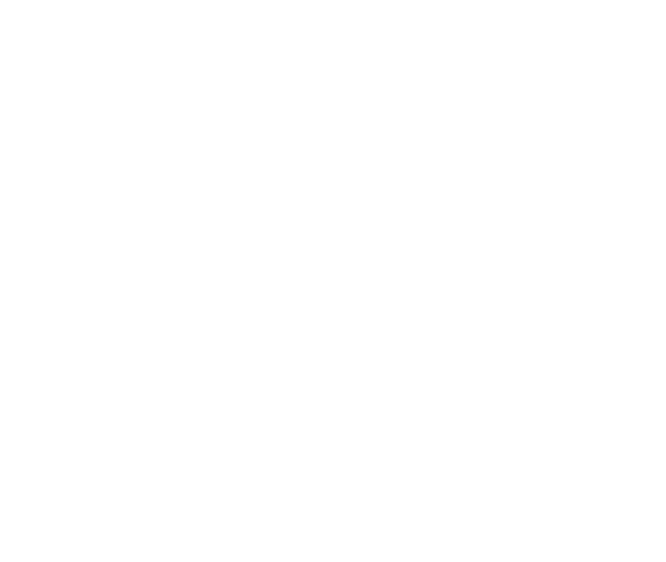
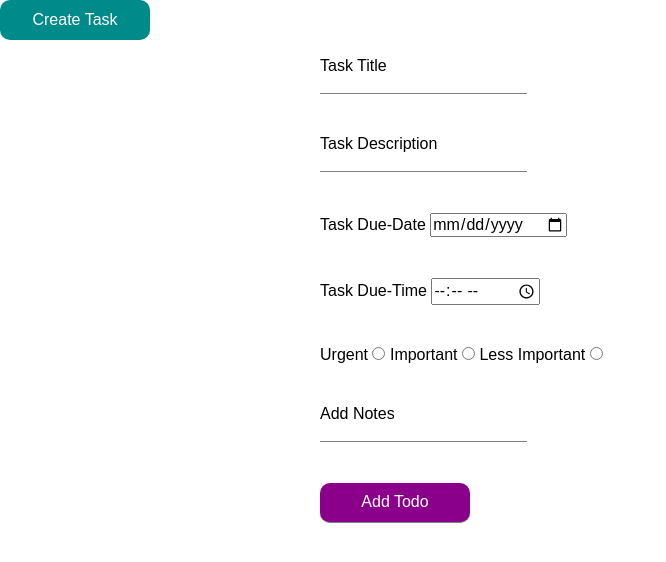
Before and after one commit to mikenath223/Project-Todo-List, a website built with webpack: page dist/index.html in a window 1280 px wide. Shown: the whole page, without its empty margins (0-666 px from the left). Built offline with Linux system fonts and the light colour scheme.

Commit message:
[Update] Add form elements to html and style in stylesheet

```diff
--- a/src/style.css
+++ b/src/style.css
@@ -4,5 +4,40 @@ body {
 
 .todo-create {
   width: 100%;
-  height: 400px;
 }
+
+.add-task {
+  color: #fff;
+  background-color: darkcyan;
+}
+
+button, input[type="submit"] {
+  outline: none;
+  border: none;
+  width: 150px;
+  height: 40px;
+  border-radius: 10px;
+  color: #fff;
+  background-color: darkmagenta;
+}
+
+form {
+  display: flex;
+  flex-flow: column wrap;
+  width: 50%;
+  height: 500px;
+  justify-content: space-around;
+  margin: auto
+}
+
+form > * {
+  margin-bottom: 7px;
+}
+
+form input:not(.border) {
+  display: block;
+  border-color: none;
+  outline: none;
+  border-style: none;
+  border-bottom: 1px solid gray;
+}
```
Also changed, not shown: dist/bundle.js, dist/index.html.
